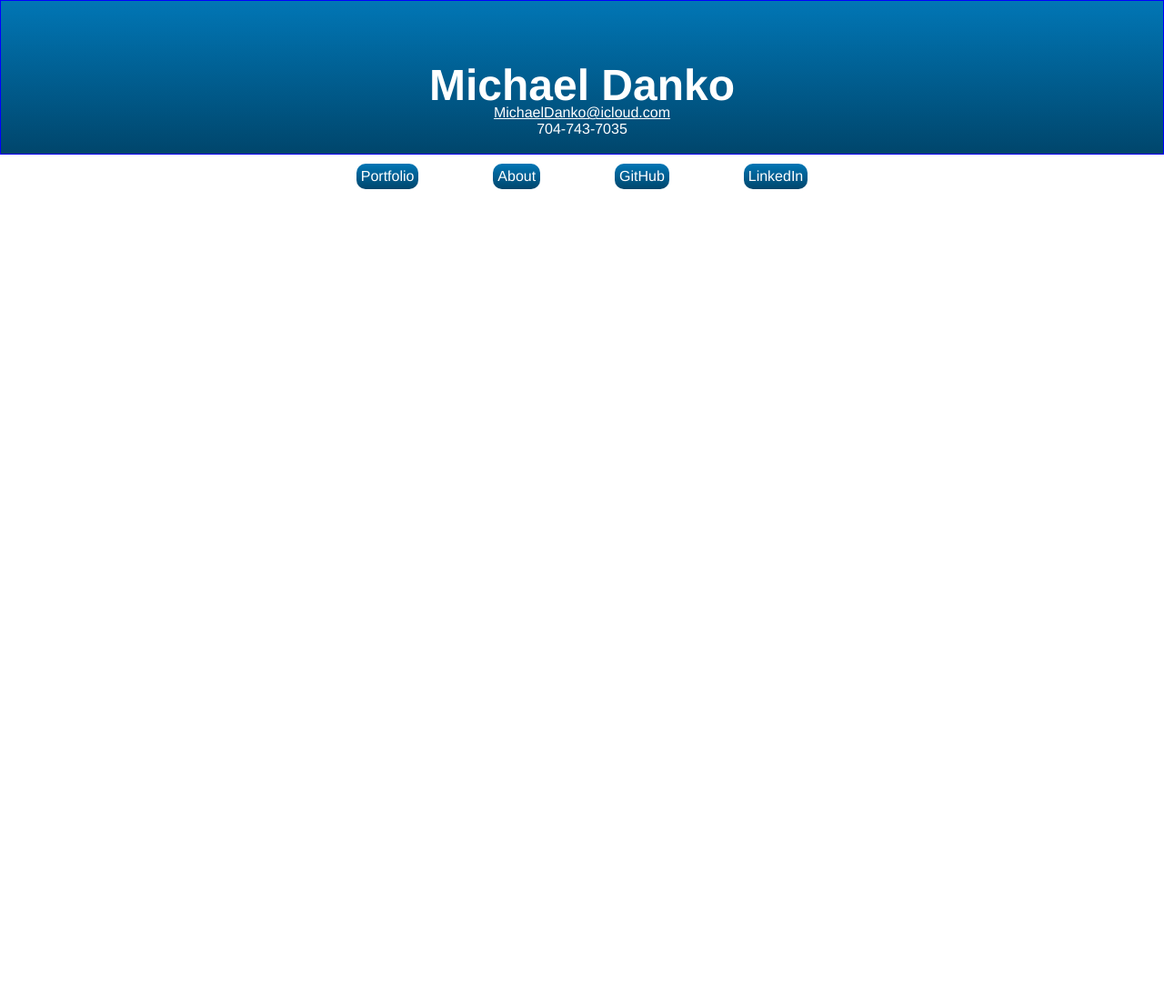
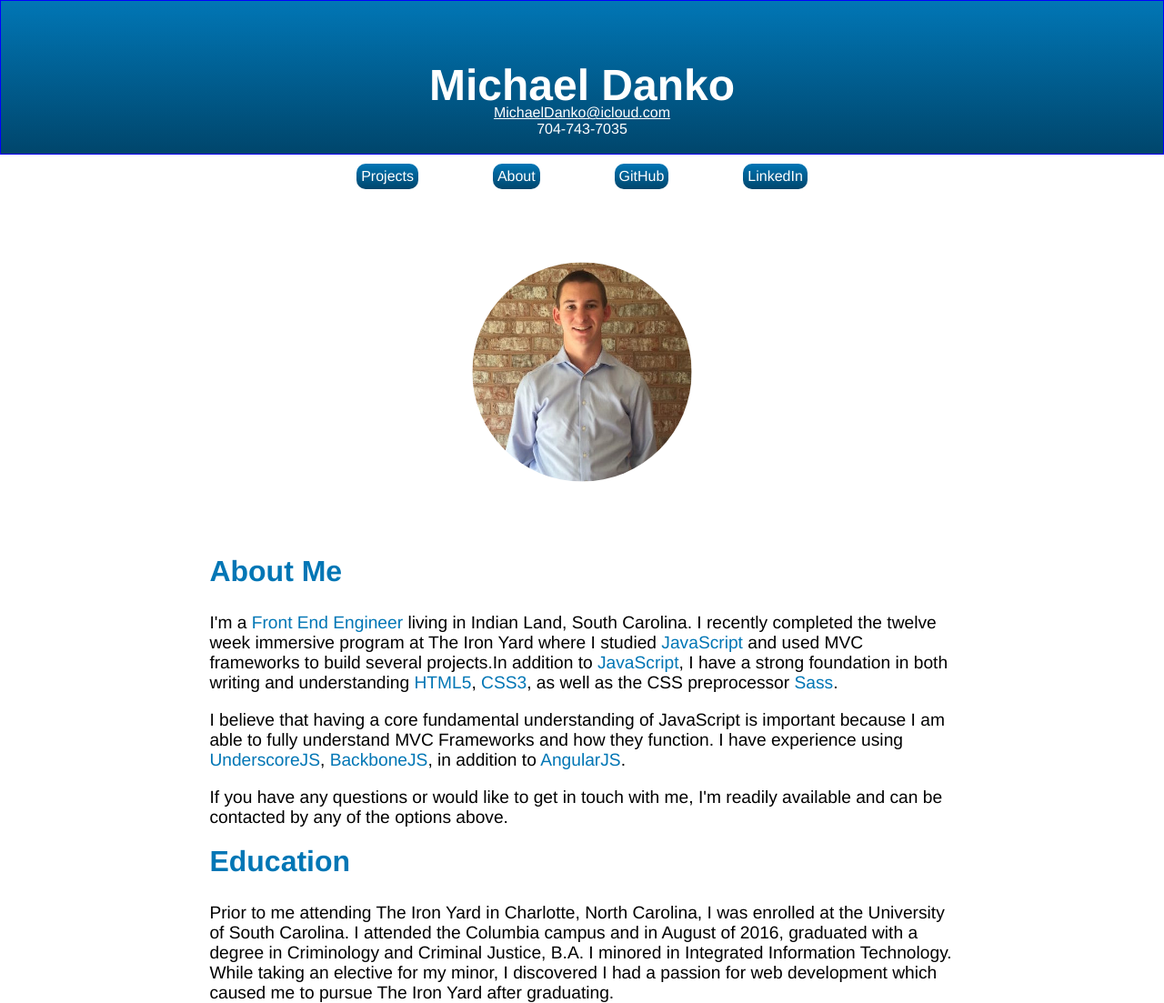
Before and after one commit to MichaelWDanko/michaelwdanko.github.io, a website: page about.html in a window 1280 px wide. Shown: the whole page at 91% size. Before the commit the page ends 1008 px from the top, so only its background shows below. Drawn offline with Linux system fonts and the light colour scheme.

Commit message:
Restructured the SCSS to be modularized and added content to about.html

```diff
--- a/about.html
+++ b/about.html
@@ -4,7 +4,7 @@
 <head>
     <meta charset="UTF-8">
     <link rel="stylesheet" href="css/normalize.css">
-    <link rel="stylesheet" href="css/style.css" type="text/css">
+    <link rel="stylesheet" href="css/about.css" type="text/css">
     <title>Michael Danko</title>
 </head>
 
@@ -18,7 +18,7 @@
         </div>
     </header>
     <div class="nav columns">
-        <a href="./index.html" class="navItem">Portfolio</a>
+        <a href="./index.html" class="navItem">Projects</a>
         <a href="./about.html" class="navItem">About</a>
         <a href="http://github.com/MichaelWDanko" class="navItem">GitHub</a>
         <a href="http://linkedin.com/in/MichaelWDanko" class="navItem">LinkedIn</a>
@@ -26,6 +26,19 @@
     </div>
 
     <section class="main columns">
+        <div class="pictureframe">
+            <img class="portrait" src="images/self.jpg" alt="A rounded image of Michael Danko">
+        </div>
+        <h2>About Me</h2>
+        <p>I'm a <span>Front End Engineer</span> living in Indian Land, South Carolina. I recently completed the twelve week immersive program at The Iron Yard where I studied <span>JavaScript</span> and used MVC frameworks to build several projects.In addition to <span>JavaScript</span>, I have a strong foundation in both writing and understanding <span>HTML5</span>, <span>CSS3</span>, as well as the CSS preprocessor <span> Sass</span>.</p>
+
+        <p>I believe that having a core fundamental understanding of JavaScript is important because I am able to fully understand MVC Frameworks and how they function. I have experience using <span>UnderscoreJS</span>, <span>BackboneJS</span>, in addition to <span>AngularJS</span>.</p>
+
+        <p>If you have any questions or would like to get in touch with me, I'm readily available and can be contacted by any of the options above.</p>
+
+
+        <h2>Education</h2>
+        <p>Prior to me attending The Iron Yard in Charlotte, North Carolina, I was enrolled at the University of South Carolina. I attended the Columbia campus and in August of 2016, graduated with a degree in Criminology and Criminal Justice, B.A. I minored in Integrated Information Technology. While taking an elective for my minor, I discovered I had a passion for web development which caused me to pursue The Iron Yard after graduating.</p>
 
     </section>
 </body>
--- a/gulpfile.js
+++ b/gulpfile.js
@@ -4,12 +4,12 @@ var sass = require('gulp-sass');
 gulp.task('default', ['css']);
 
 gulp.task('css', function () {
-    return gulp.src('./*.scss')
+    return gulp.src('./scss/*.scss')
         .pipe(sass())
         .pipe(gulp.dest('./css'));
 });
 
 gulp.task('watch', function () {
-    gulp.watch('./*.scss', ['css']);
+    gulp.watch('./scss/*.scss', ['css']);
 //    gulp.watch('./*.html', ['html']);
 });
--- a/style.scss
+++ b/scss/_style.scss
@@ -83,7 +83,8 @@ header {
 .main {
     height: 100%;
     margin-bottom: 10px;
- .intro, .invite {
+    position: absolute;
+ .intro {
         text-align: center;
         color: $color3;
         font-family: $font1;
@@ -107,29 +108,5 @@ header {
     }
     a:hover {
         @include background-image(linear-gradient(to bottom, $color2, $color1));
-//        padding: 5px 8px;
     }
 }
-
-//Each project is divided into divs with the 'project-name' class
-.project-item {
-    border-top: 1px solid $color1;
-
-    h3, h4{color: $color1;}
-    h3 {font-size: 1.8rem;}
-    h4 {font-size: 1.4rem;}
-
-    a {
-        color: $color1;
-        font-size: 1.5em;
-        @include transition(all, .5s );
-    }
-    a:hover {
-        color: $linkcolor;
-    }
-
-    p, li {
-        color: $color3;
-        font-size: 1.1em;
-    }
-}
--- /dev/null
+++ b/scss/about.scss
@@ -0,0 +1,39 @@
+@import "style";
+
+
+$white: white;
+$color1: #0176b5;
+$color2: #00466c;
+$color3: #494949;
+$linkcolor: #0843aa;
+
+
+.pictureframe {
+    display: flex;
+    justify-content: center;
+}
+.portrait {
+    @include transform(scale(0.6));
+    @include border-top-radius(50%);
+    @include border-bottom-radius(50%);
+    @include border-right-radius(50%);
+    margin: 0;
+}
+
+.main {
+    margin-bottom: 200px;
+    h2 {
+        font-size: 2em;
+        color: $color1;
+        margin-top: 0;
+        text-align: left;
+    }
+    p {
+        text-align: left;
+        font-size: 1.2em;
+        margin-top: 1%;
+    }
+    span {
+        color: $color1;
+    }
+}
--- /dev/null
+++ b/scss/index.scss
@@ -0,0 +1,25 @@
+@import "style";
+
+
+//Each project is divided into divs with the 'project-name' class
+.project-item {
+    border-top: 1px solid $color1;
+
+    h3, h4{color: $color1;}
+    h3 {font-size: 1.8rem;}
+    h4 {font-size: 1.4rem;}
+
+    a {
+        color: $color1;
+        font-size: 1.5em;
+        @include transition(all, .5s );
+    }
+    a:hover {
+        color: $linkcolor;
+    }
+
+    p, li {
+        color: $color3;
+        font-size: 1.1em;
+    }
+}
```
Also changed, not shown: index.html (+2 -2 lines), css/about.css (added), css/index.css, images/self.jpg (added).
